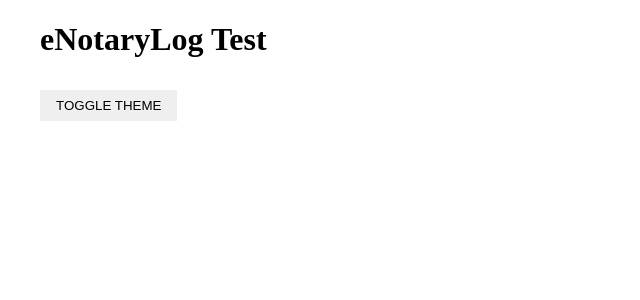
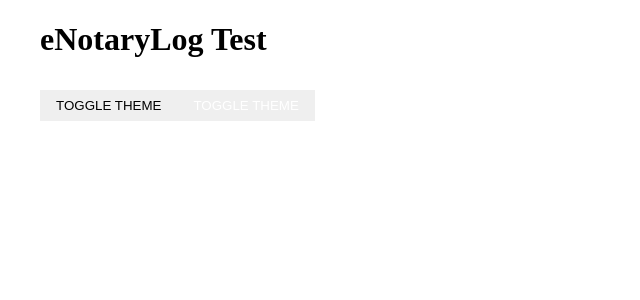
Before and after one commit to jameshood118/react-theme-toggle, a React (Create React App) app: page / in a window 1280 px wide. Shown: the top 300 px of the page, without its empty margins (0-640 px from the left). Built offline with nearby package versions, Linux system fonts and the light colour scheme.

Commit message:
start passing props around and spreading joy

```diff
--- a/src/App.js
+++ b/src/App.js
@@ -8,6 +8,7 @@ const App = () => {
     return (
     <Container>
         <Title>eNotaryLog Test</Title>
+        <Button primary>Toggle Theme</Button>
         <Button>Toggle Theme</Button>
     </Container>
     )
--- a/src/components/Button.js
+++ b/src/components/Button.js
@@ -5,12 +5,13 @@ const StyledButton = styled.button`
 border: none;
 padding: 0.5rem 1rem;
 text-transform: uppercase;
+color: ${props =>(props.primary ? 'black': '#fff')};
 cursor: pointer;
 outline:none;
 `
 
-const Button = ({children})=> {
-return (<StyledButton>{children}</StyledButton>)
+const Button = ({primary, children})=> {
+return (<StyledButton primary={primary}>{children}</StyledButton>)
 }
 
 export default Button;
```
